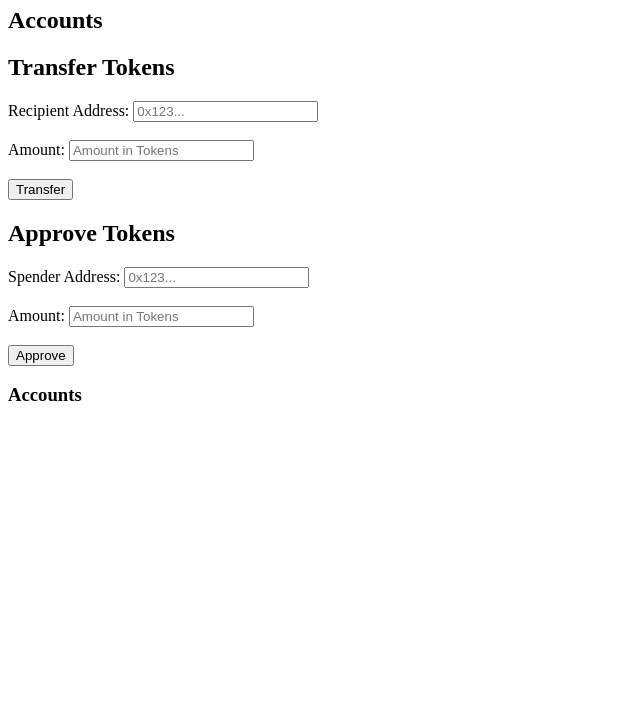
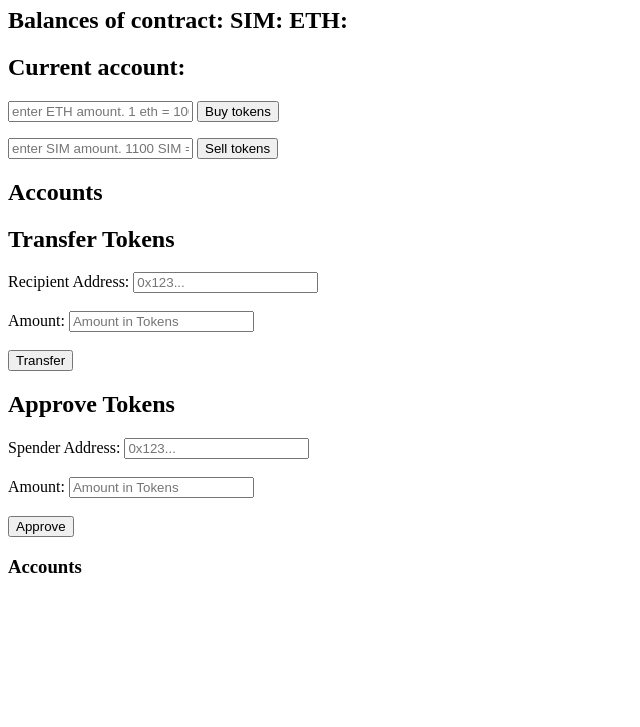
Before and after one commit to SergeyBondar93/ether-contracts, a website with bundled scripts: page frontend/simpleERC20/index.html in a window 1280 px wide. Shown: the part 73-800 px from the top of the page, without its empty margins (0-640 px from the left). Built offline with nearby package versions, Linux system fonts and the light colour scheme.

Commit message:
feat: add buying tokens for ETH

```diff
--- a/frontend/simpleERC20/abi.js
+++ b/frontend/simpleERC20/abi.js
@@ -129,6 +129,26 @@ export const contractABI = [
   },
   {
     inputs: [],
+    name: "buyRate",
+    outputs: [
+      {
+        internalType: "uint256",
+        name: "",
+        type: "uint256",
+      },
+    ],
+    stateMutability: "view",
+    type: "function",
+  },
+  {
+    inputs: [],
+    name: "buyTokens",
+    outputs: [],
+    stateMutability: "payable",
+    type: "function",
+  },
+  {
+    inputs: [],
     name: "decimals",
     outputs: [
       {
@@ -151,6 +171,45 @@ export const contractABI = [
       },
     ],
     stateMutability: "view",
+    type: "function",
+  },
+  {
+    inputs: [],
+    name: "owner",
+    outputs: [
+      {
+        internalType: "address",
+        name: "",
+        type: "address",
+      },
+    ],
+    stateMutability: "view",
+    type: "function",
+  },
+  {
+    inputs: [],
+    name: "sellRate",
+    outputs: [
+      {
+        internalType: "uint256",
+        name: "",
+        type: "uint256",
+      },
+    ],
+    stateMutability: "view",
+    type: "function",
+  },
+  {
+    inputs: [
+      {
+        internalType: "uint256",
+        name: "_amount",
+        type: "uint256",
+      },
+    ],
+    name: "sellTokens",
+    outputs: [],
+    stateMutability: "nonpayable",
     type: "function",
   },
   {
@@ -232,4 +291,11 @@ export const contractABI = [
     stateMutability: "nonpayable",
     type: "function",
   },
+  {
+    inputs: [],
+    name: "withdrawEther",
+    outputs: [],
+    stateMutability: "nonpayable",
+    type: "function",
+  },
 ];
--- a/frontend/simpleERC20/config.js
+++ b/frontend/simpleERC20/config.js
@@ -1 +1 @@
-export const contractAddress = "0x9D35C185Cae7050e46AE359b52134569e31e9C5D";
+export const contractAddress = "0x0a080953a00794Bb9b69eEdd4c3B4028076D4134";
--- a/frontend/simpleERC20/index.html
+++ b/frontend/simpleERC20/index.html
@@ -6,7 +6,30 @@
     <title>Simple ERC-20 Interaction</title>
   </head>
   <body>
-    <h1>Simple ERC-20 Interaction</h1>
+    <h1>Simple ERC-20 Interaction.</h1>
+    <h2>
+      Balances of contract: SIM:
+      <b id="contract-sim-balance"></b> ETH:
+      <b id="contract-eth-balance"></b>
+    </h2>
+
+    <h2 id="current">Current account: Loading...</h2>
+
+    <input
+      type="text"
+      name=""
+      id="buy-value"
+      placeholder="enter ETH amount. 1 eth = 1000 SIM tokens"
+    />
+    <button id="buy-btn">Buy tokens</button>
+    <p></p>
+    <input
+      type="text"
+      name=""
+      id="sell-value"
+      placeholder="enter SIM amount. 1100 SIM = 1 ETH"
+    />
+    <button id="sell-btn">Sell tokens</button>
 
     <h2>Accounts</h2>
 
--- a/frontend/simpleERC20/init.js
+++ b/frontend/simpleERC20/init.js
@@ -6,19 +6,17 @@ import { contractABI } from "./abi.js";
 const provider = new ethers.BrowserProvider(window.ethereum);
 let signer;
 let contract;
-let contractETH;
 
 async function initialize() {
   await provider.send("eth_requestAccounts", []);
   signer = await provider.getSigner();
   contract = new ethers.Contract(contractAddress, contractABI, signer);
-  contractETH = new ethers.Contract(
-    "0x2e5221B0f855Be4ea5Cefffb8311EED0563B6e87",
-    contractABI,
-    signer
-  );
 
-  loadAccounts(contract, provider, contractETH);
+  document.getElementById(
+    "current"
+  ).innerHTML = `Current account: ${await signer.getAddress()}`;
+
+  loadAccounts(contract, provider);
 }
 
 initialize();
--- a/frontend/simpleERC20/loadAccounts.js
+++ b/frontend/simpleERC20/loadAccounts.js
@@ -4,6 +4,7 @@ let isInited = false;
 
 export async function loadAccounts(contract, provider) {
   const accounts = await provider.listAccounts();
+  console.log(provider);
 
   const accountsList = document.getElementById("accounts-list");
   accountsList.innerHTML = "";
@@ -13,6 +14,17 @@ export async function loadAccounts(contract, provider) {
     console.log("Please switch your MetaMask to the Sepolia network.");
     return;
   }
+
+  const contractSIMbalance = await contract.balanceOf(
+    "0x0a080953a00794Bb9b69eEdd4c3B4028076D4134"
+  );
+  const contractNativeBalance = await provider.getBalance(
+    "0x0a080953a00794Bb9b69eEdd4c3B4028076D4134"
+  );
+  document.getElementById("contract-sim-balance").innerHTML =
+    ethers.formatEther(contractSIMbalance);
+  document.getElementById("contract-eth-balance").innerHTML =
+    ethers.formatEther(contractNativeBalance);
 
   for (const account of accounts) {
     const balance = await contract.balanceOf(account.address);
@@ -40,13 +52,21 @@ export async function loadAccounts(contract, provider) {
   }
 
   if (!isInited) {
+    isInited = true;
+
+    document
+      .getElementById("buy-btn")
+      .addEventListener("click", () => buyTokens(contract, provider));
+    document
+      .getElementById("sell-btn")
+      .addEventListener("click", () => sellTokens(contract, provider));
+
     document
       .getElementById("transfer-btn")
       .addEventListener("click", () => transferTokens(contract, provider));
     document
       .getElementById("approve-btn")
       .addEventListener("click", () => approveTokens(contract, provider));
-    isInited = true;
   }
 }
 
@@ -80,3 +100,28 @@ async function allocateTo(contract, account, provider) {
   alert(`Allocated ${amount} SIM to ${account}`);
   loadAccounts(contract, provider);
 }
+
+async function buyTokens(contract, provider) {
+  const value = Number(document.getElementById("buy-value").value);
+
+  if (Number.isNaN(value)) {
+    alert("Please enter a valid number. max number = 1");
+    return;
+  }
+
+  const tx = await contract.buyTokens({
+    value: ethers.parseUnits(String(value), "ether"),
+  });
+  await tx.wait();
+  alert(`You have bought tokens`);
+  loadAccounts(contract, provider);
+}
+
+async function sellTokens(contract, provider) {
+  const tx = await contract.buyTokens({
+    value: ethers.utils.parseUnits("0.001", "ether"),
+  });
+  await tx.wait();
+  alert(`You have sold tokens`);
+  loadAccounts(contract, provider);
+}
```
